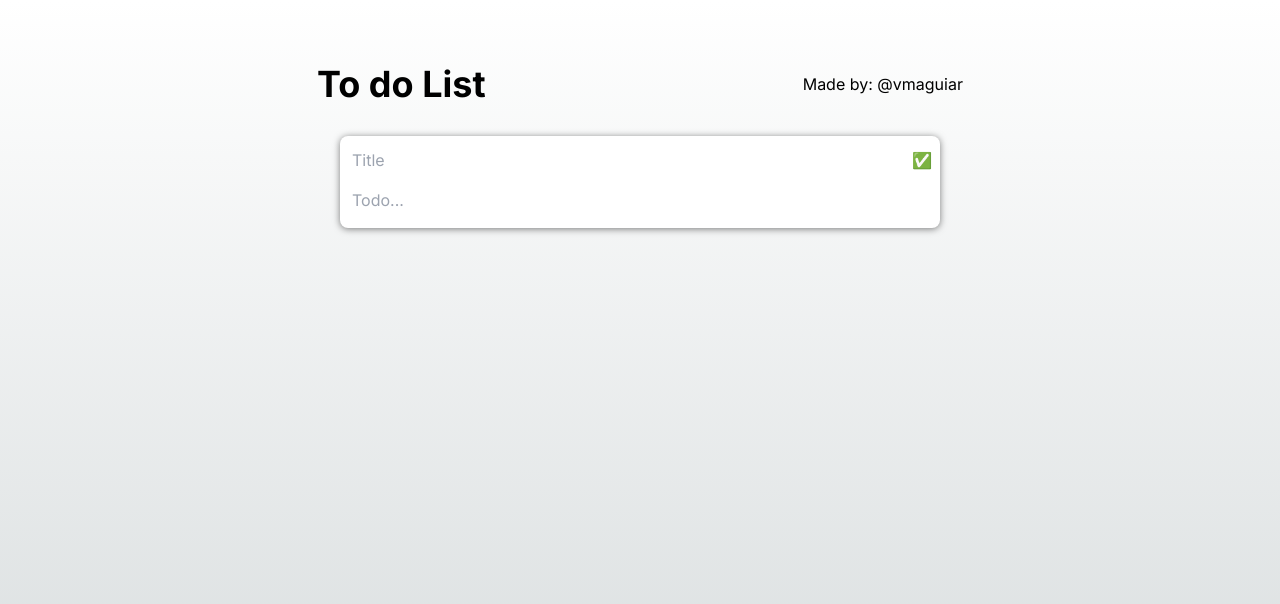
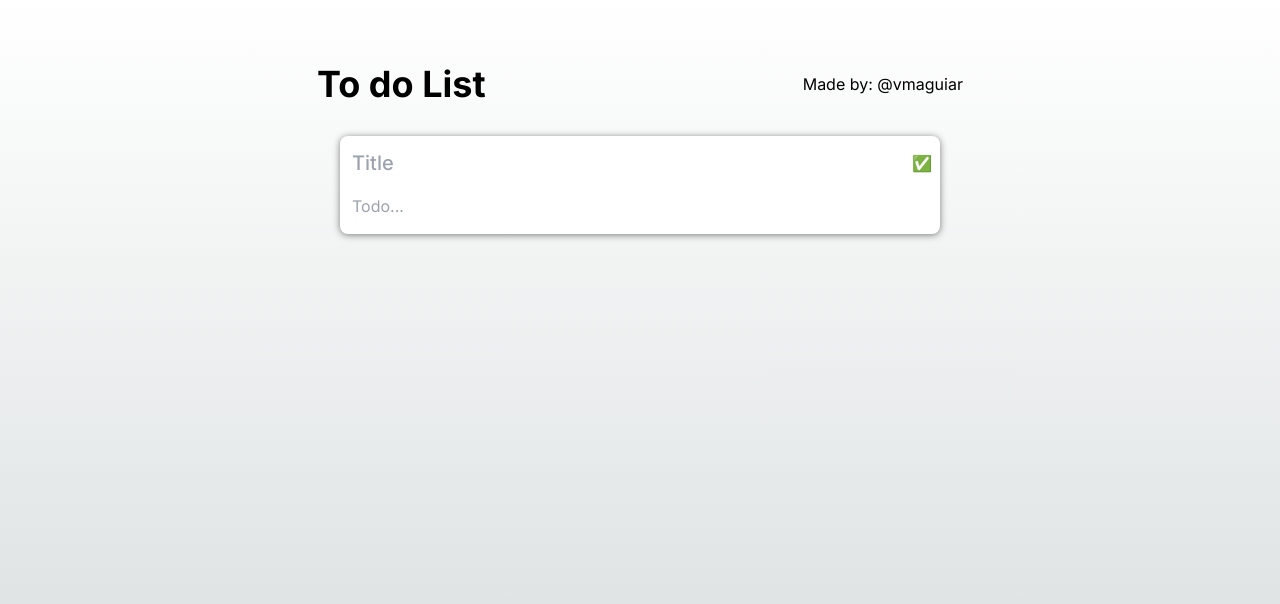
Before and after one commit to vmaguiar/qavi-todo-list-app, a Next.js app: page / in a window 1280 px wide. Shown: the top 604 px of the page. Built offline with nearby package versions, Linux system fonts and the light colour scheme.

Commit message:
feat: changes font of titles in the cards

```diff
--- a/src/components/Cards.tsx
+++ b/src/components/Cards.tsx
@@ -71,7 +71,7 @@ export function Cards() {
           (
             <div className="col-span-5 flex flex-col w-[600px] relative mx-auto mt-8 rounded-lg bg-white p-2 shadow-[0_1px_7px_0px_rgba(0,0,0,0.5)]">
               <input
-                className="text-[18px]"
+                className="text-[20px] font-medium"
                 type="text"
                 value={editCardTitle}
                 onChange={(event) => setEditCardTitle(event.target.value)}
@@ -94,7 +94,7 @@ export function Cards() {
                 key={index}
               >
                 <div className="flex flex-row justify-between">
-                  <h1>{item.title}</h1>
+                  <h1 className="text-[20px] font-medium">{item.title}</h1>
 
                   <div>
                     <button onClick={() => editCardFunc(item)}>
--- a/src/components/CreateCardForm.tsx
+++ b/src/components/CreateCardForm.tsx
@@ -88,7 +88,7 @@ export function CreateCardForm() {
             value={createTodoCard.title || ''}
             placeholder="Title"
             name="title"
-            className="w-full p-1 border-none outline-none resize-none"
+            className="text-[20px] font-medium w-full p-1 border-none outline-none resize-none"
             onChange={(event) => { handleOnChange(event) }}
             onKeyPress={(event) => {
               if (event.key === 'Enter') {
```
